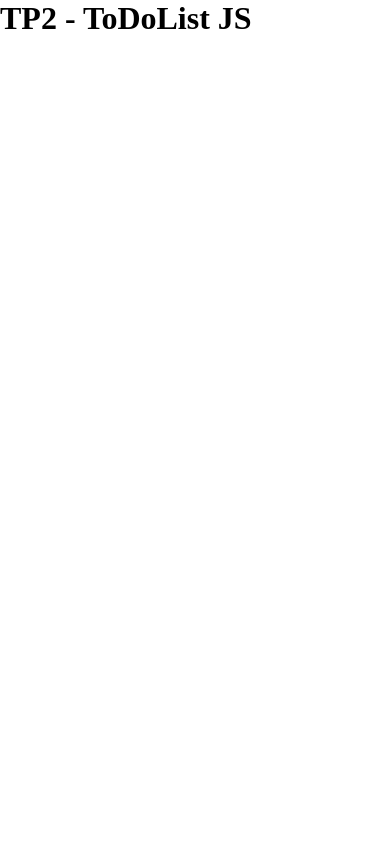
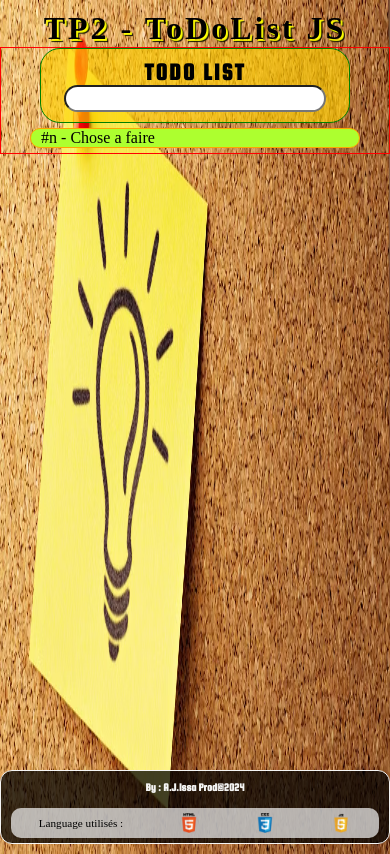
Before and after one commit to ArbodJ/TP2-ToDoList, a plain HTML site: page index.html in a window 390 px wide. Drawn offline with Linux system fonts and the light colour scheme; a web font is replaced by a local one.

Commit message:
Dev en mobil-first, html et css

```diff
--- a/index.html
+++ b/index.html
@@ -5,11 +5,35 @@
   <meta charset="UTF-8">
   <meta name="viewport" content="width=device-width, initial-scale=1.0">
   <link rel="stylesheet" href="style.css">
+  <style>
+    @import url('https://fonts.googleapis.com/css2?family=Bokor&family=Italianno&family=Squada+One&display=swap');
+  </style>
   <title>TP2-ToDoListJS</title>
 </head>
 
 <body>
-  <h1>TP2 - ToDoList JS</h1>
+  <header>
+    <h1>TP2 - ToDoList JS</h1>
+  </header>
+  <main>
+    <div id="mainBox">
+      <h2>TODO LIST</h2>
+      <input type="text" id="text" autocomplete="off">
+    </div>
+    <!-- Balise <p class="doText"> a coder dynamiquemet en JS -->
+    <p class="doText">#n - Chose a faire</p>
+  </main>
+  <footer>
+    <div id="footBox">
+      <div id="prod">By : A.J.Issa Prod©2024</div>
+      <div id="langage">
+        <p>Language utilisés :</p>
+        <img src="./img/html.png" alt="logo Html5">
+        <img src="./img/css.png" alt="logo CSS3">
+        <img src="./img/js.png" alt="logo JavaScript">
+      </div>
+    </div>
+  </footer>
   <script src="script.js"></script>
 </body>
 
--- a/style.css
+++ b/style.css
@@ -1,3 +1,6 @@
+/*----------------------------*/
+/*-----Dev in mobil first-----*/
+/*----------------------------*/
 /* police */
 @font-face {
   font-family: "Bokor", serif;
@@ -12,8 +15,135 @@
   src: url(./fonts/SquadaOne-Regular.ttf);
 }
 /* Style */
+/*Generality*/
 * {
   margin: 0;
   padding: 0;
   box-sizing: border-box;
 }
+body {
+  min-height: 100vh;
+  background: url("./img/light-bulb-post-it-note.avif") no-repeat center/100%
+    100%;
+}
+/*Header*/
+header {
+  display: flex;
+  justify-content: center;
+  margin-top: 10px;
+}
+h1 {
+  font-family: "Bokor", serif;
+  color: black;
+  letter-spacing: 3px;
+  text-shadow: 2px 2px 1px yellow, 3px 3px 1px black;
+  font-size: 2em;
+}
+/*Body*/
+main {
+  border: 1px solid red;
+  display: flex;
+  flex-direction: column;
+  align-items: center;
+}
+#mainBox {
+  border: 1px solid green;
+  display: flex;
+  flex-direction: column;
+  align-items: center;
+  width: 80%;
+  padding: 10px 0;
+  background: #ffd200a1;
+  border-radius: 20px;
+}
+h2 {
+  font-family: "Squada One", serif;
+  letter-spacing: 2px;
+}
+#text {
+  width: 85%;
+  border-radius: 15px;
+  padding: 4px 5px;
+}
+.doText {
+  border: 1px solid orange;
+  background: greenyellow;
+  width: 85%;
+  margin: 5px 0;
+  padding: 0 10px;
+  border-radius: 10px;
+}
+/*Footer*/
+footer {
+  position: absolute;
+  bottom: 0;
+  width: 100%;
+  background: #000000bd;
+  border: 1px solid whitesmoke;
+  border-radius: 12px;
+}
+#footBox {
+  width: 100%;
+  display: flex;
+  flex-direction: column;
+  align-items: center;
+}
+#prod {
+  color: whitesmoke;
+  font-family: "Squada One", serif;
+  /* text-shadow: 1px 1px 1px yellow; */
+  font-weight: bold;
+  font-size: 0.7rem;
+  margin: 10px 0;
+}
+#langage {
+  width: 95%;
+  margin: 5px 0;
+  padding: 5px 0;
+  border-radius: 10px;
+  background: rgba(245, 245, 245, 0.7019607843);
+  display: -webkit-box;
+  display: -ms-flexbox;
+  display: flex;
+  align-items: center;
+  justify-content: space-around;
+}
+#langage p {
+  font-size: 0.7em;
+  color: black;
+  font-family: Squada;
+}
+#langage img {
+  width: 20px;
+  height: 20px;
+}
+/*----------------------*/
+/*-----Responsivity-----*/
+/*----------------------*/
+@media screen and (min-width: 768px) {
+  h1 {
+    font-size: 2.2em;
+  }
+  #footBox {
+    flex-direction: row;
+    justify-content: space-around;
+  }
+  #prod {
+    font-size: 1em;
+  }
+  #langage {
+    width: 70%;
+  }
+  #langage p {
+    font-size: 1em;
+  }
+  #langage img {
+    width: 30px;
+    height: 30px;
+  }
+}
+@media screen and (min-width: 1024px) {
+  #mainBox {
+    max-width: 820px;
+  }
+}
```
